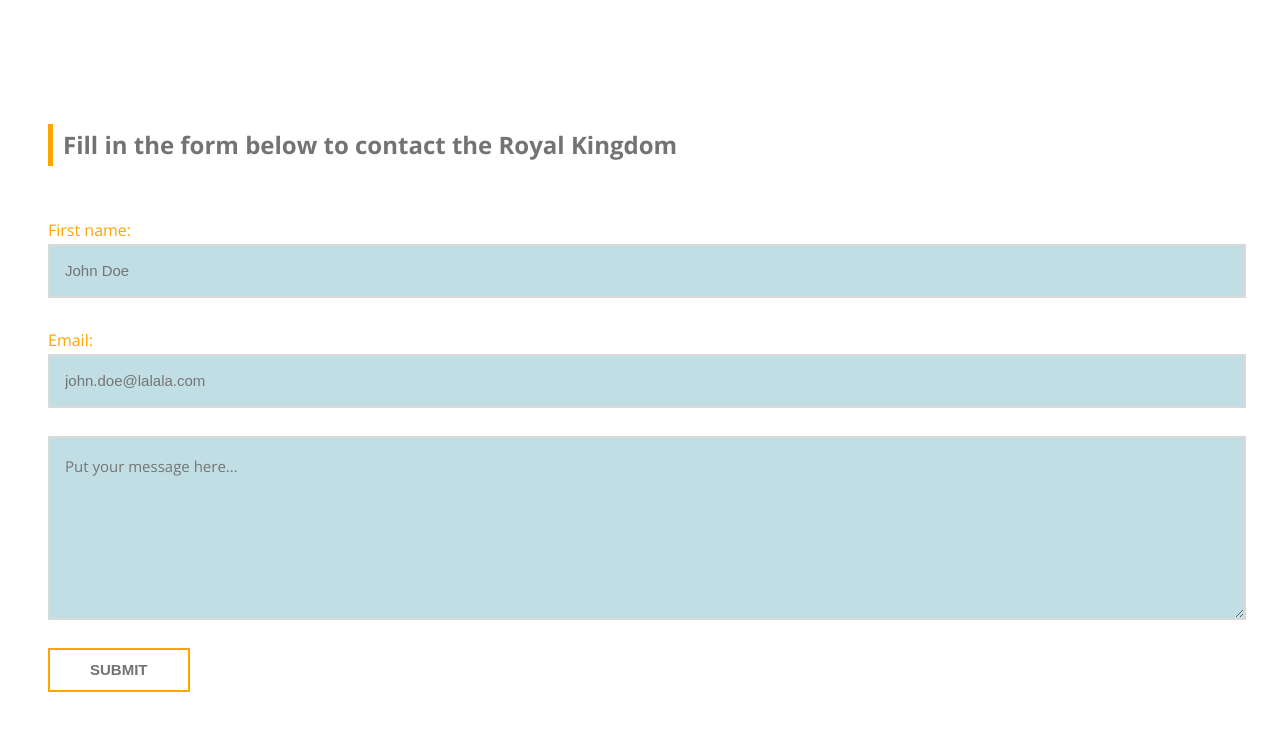
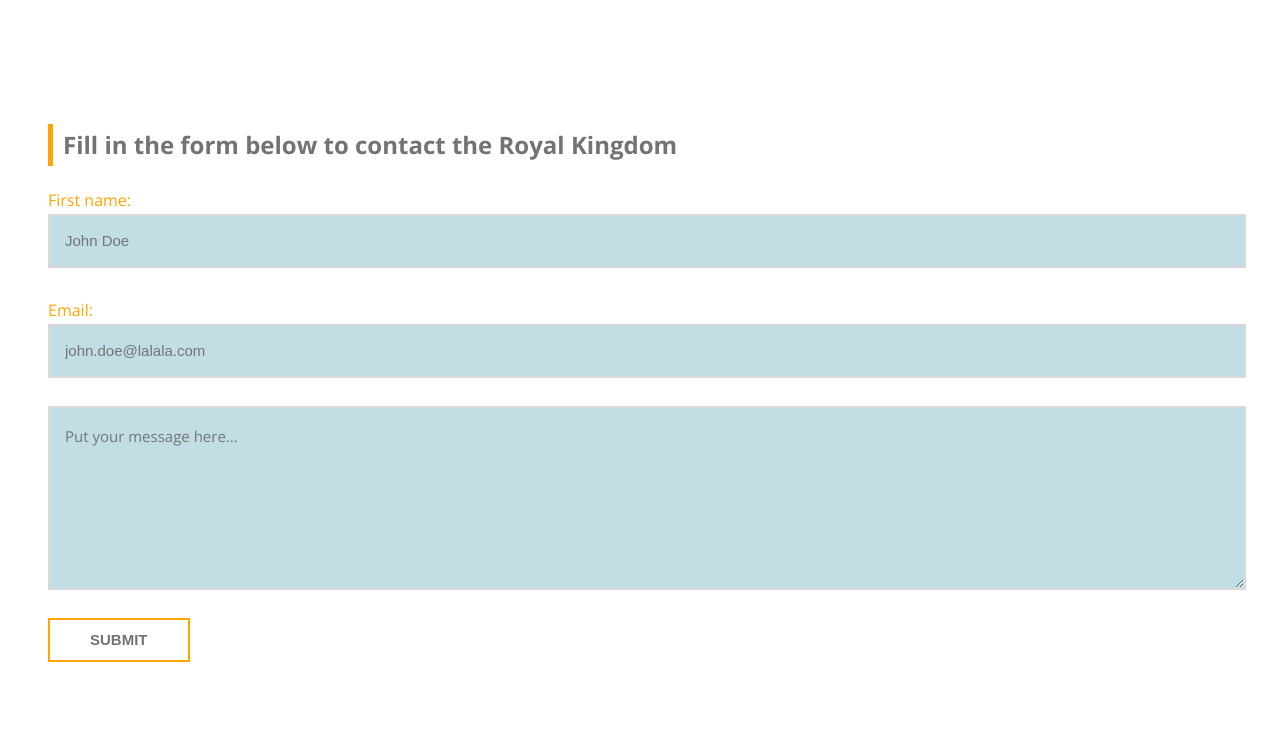
Before and after one commit to Kalraj/Wild_techchallenge-web-dev-starter, a website built with Parcel: page contact.html in a window 1280 px wide. Shown: the part 98-828 px from the top of the page. Built offline with nearby package versions, Linux system fonts and the light colour scheme.

Commit message:
contactform margin-top 0px

```diff
--- a/style.css
+++ b/style.css
@@ -259,7 +259,7 @@ tr:hover {
 }
 
 #contactForm {
-  margin: 50px 0px 50px 0px;
+  margin: 0px 0px 50px 0px;
 
   color: orange;
 }
```
